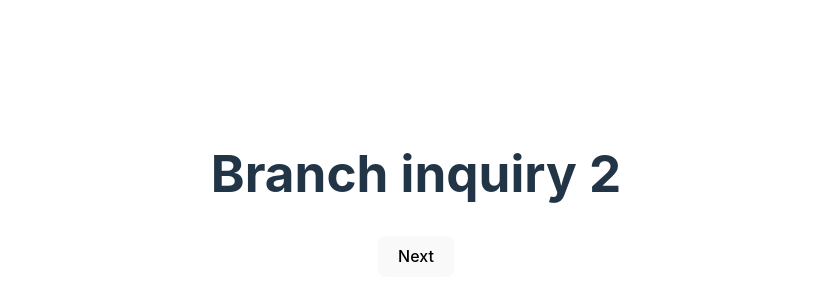
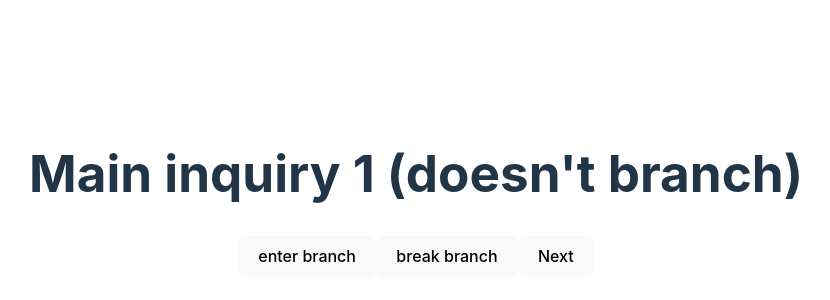
Before and after one commit to arnoob25/JanalaLFS, a React (Vite) app: page / in a window 1280 px wide. Shown: the part 206-506 px from the top of the page, without its empty margins (224-1054 px from the left). Built offline with nearby package versions, Linux system fonts and the light colour scheme.

Commit message:
ensured the progression logic works properly.

```diff
--- a/src/lfs_tools/guided_learning_activity/shared_ui_components/InquiryComponent.jsx
+++ b/src/lfs_tools/guided_learning_activity/shared_ui_components/InquiryComponent.jsx
@@ -4,10 +4,25 @@
  * but also used in the author end, to preview the designed inquiry.
  */
 
-const InquiryComponent = ({inquiry}) => {
+import { INQUIRIES } from "../student_end/test_db"
+
+const InquiryComponent = ({ inquiry, enterBranch, breakBranch }) => {
+
+    const branchInquiries = INQUIRIES.filter(inquiry => inquiry.branch == 1)
+
+    const handleBranchEnter = () => {
+        enterBranch(inquiry, branchInquiries)
+    }
+
+    const hangleBreakingBranch = () => {
+        breakBranch()
+    }
+
     return (
         <>
             <h1>{inquiry.context_text}</h1>
+            <button onClick={handleBranchEnter}>enter branch</button>
+            <button onClick={hangleBreakingBranch}>break branch</button>
         </>
     )
 }
--- a/src/lfs_tools/guided_learning_activity/student_end/pages/GlaPage.jsx
+++ b/src/lfs_tools/guided_learning_activity/student_end/pages/GlaPage.jsx
@@ -8,21 +8,17 @@ import InquiryComponent from "../../shared_ui_components/InquiryComponent"
 import { INQUIRIES } from '../test_db'
 
 
-const branch_inquiries = INQUIRIES.filter(inquiry => inquiry.branch == 1).sort((a, b) => a.order - b.order)
-
-
-
 const GlaPage = () => {
     // states for displaying inquiries and managing linear progression
-    const [allInquiries] = useState(INQUIRIES)
-    const [selectedInquiry, setSelectedInquiry] = useState(branch_inquiries[1])
+    const [allInquiries] = useState(INQUIRIES.filter(inquiry => inquiry.branch == null))
+    const [selectedInquiry, setSelectedInquiry] = useState('')
 
     const [shouldAllowProgression, setShouldAllowProgression] = useState(true) // TODO: false by default
 
     // states for managing branching progression
-    const [allBranchInquiries, setAllBranchInquiries] = useState(branch_inquiries) // stores all the inquiries in the branch
-    const [branchParentInquiry, setBranchParentInquiry] = useState(allInquiries[1]) // inquiry that originates the branch
-    const [shouldBreakBranch, setShouldBreakBranch] = useState(true) // dictates if we should return to the main set of inquiries
+    const [allBranchInquiries, setAllBranchInquiries] = useState('') // stores all the inquiries in the branch
+    const [branchParentInquiry, setBranchParentInquiry] = useState('') // inquiry that originates the branch
+    const [shouldBreakBranch, setShouldBreakBranch] = useState(false) // dictates if we should return to the main set of inquiries
 
     // helper functions
 
@@ -52,7 +48,7 @@ const GlaPage = () => {
     const handleProgression = () => {
         if (allBranchInquiries) {
             if (shouldBreakBranch) {
-                const isLastInquiryInTheBranch = allBranchInquiries.indexOf(selectedInquiry) == allBranchInquiries.length -1
+                const isLastInquiryInTheBranch = allBranchInquiries.indexOf(selectedInquiry) == allBranchInquiries.length - 1
                 if (isLastInquiryInTheBranch) {
                     const indexOfCurrentInquiry = allInquiries.indexOf(branchParentInquiry)
                     const hasNextInquiry = selectNextInquiry(allInquiries, indexOfCurrentInquiry)
```
